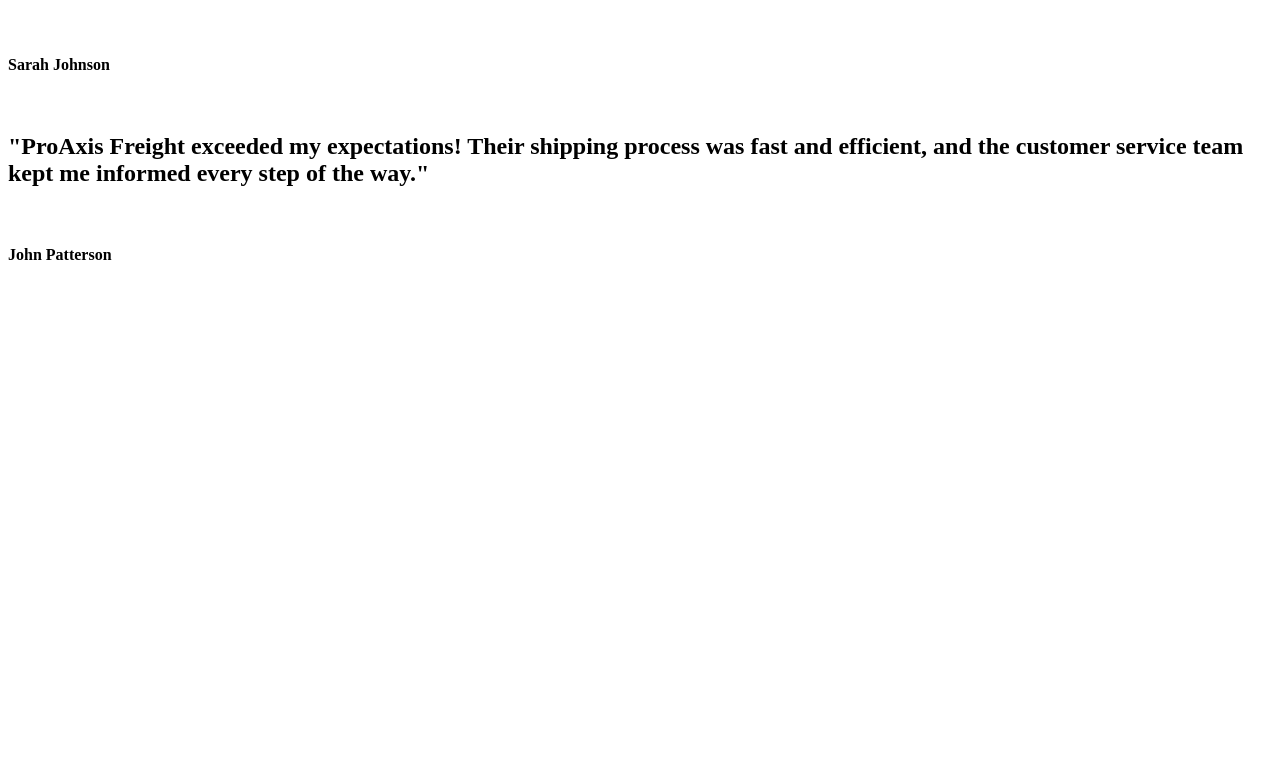
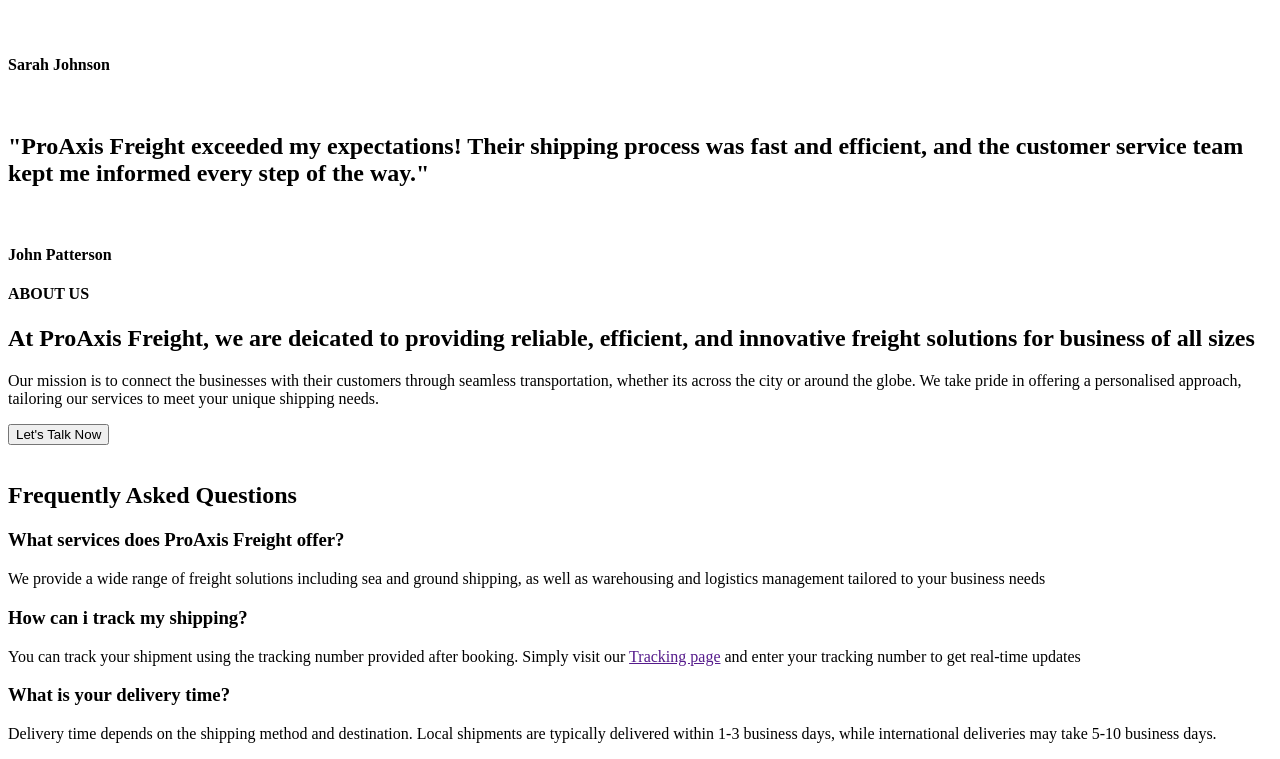
Before and after one commit to Nonso-charles/proaxis, a plain HTML site: page index.html in a window 1280 px wide. Shown: the part 1091-1850 px from the top of the page. Before the commit the page ends 1376 px from the top, so only its background shows below. Drawn offline with Linux system fonts and the light colour scheme.

Commit message:
created the about us and FAQ sections

```diff
--- a/index.html
+++ b/index.html
@@ -99,7 +99,33 @@
 </section>
 
 <section id="about-us">
+  <div class="container">
+    <div class="about-content">
+        <h4>ABOUT US</h4>
+        <h1>At ProAxis Freight, we are deicated to providing reliable, efficient, and innovative freight solutions for business of all sizes</h1>
+        <p>Our mission is to connect the businesses with their customers through seamless transportation, whether its across the city or around the globe. We take pride in offering a personalised approach, tailoring our services to meet your unique shipping needs.</p>
+        <button class="btn btn-primary">Let's Talk Now</button>
+    </div>
+    <div class="about-image">
+       <img src="" alt="">
+    </div>
+  </div>
+</section>
 
+<section id="questions">
+        <h1>Frequently Asked Questions</h1>
+        <div class="question">
+        <h3>What services does ProAxis Freight offer?</h3>
+        <p>We provide a wide range of freight solutions including sea and ground shipping, as well as warehousing and logistics management tailored to your business needs</p>
+        </div>
+    <div class="question">
+        <h3>How can i track my shipping?</h3>
+        <p>You can track your shipment using the tracking number provided after booking. Simply visit our <a href="">Tracking page</a> and enter your tracking number to get real-time updates</p>
+    </div>
+    <div class="question">
+        <h3>What is your delivery time?</h3>
+        <p>Delivery time depends on the shipping method and destination. Local shipments are typically delivered within 1-3 business days, while international deliveries may take 5-10 business days.</p>
+    </div>
 </section>
 </body>
 
```
